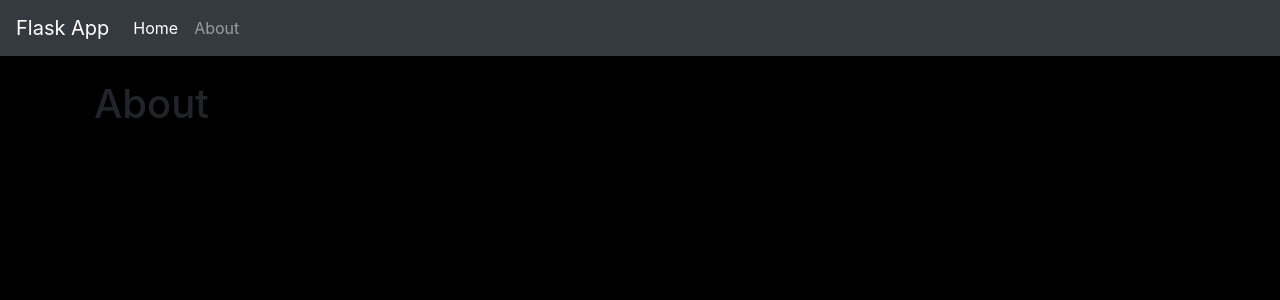
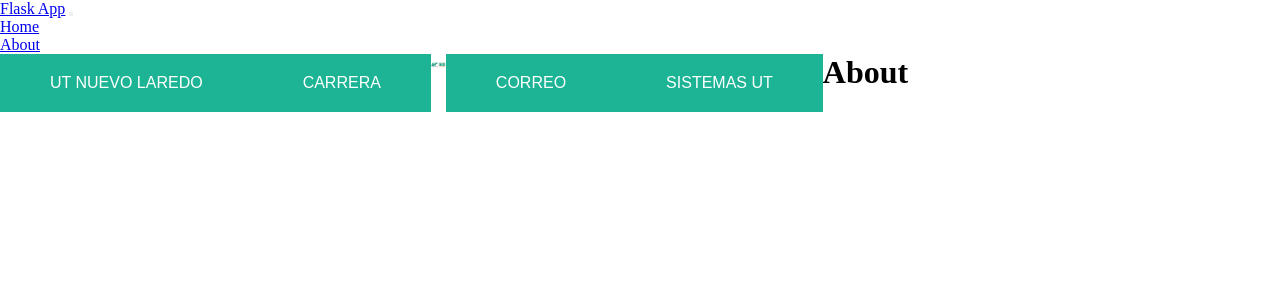
Before and after one commit to JonnyJaccob/PaginPYJS, a Flask app: page /about in a window 1280 px wide. Shown: the top 300 px of the page. Run offline with Flask 2, Linux system fonts and the light colour scheme; some libraries are stand-ins or nearby versions.

Commit message:
Correcciones

```diff
--- a/Baul/templates/layout.html
+++ b/Baul/templates/layout.html
@@ -1,12 +1,62 @@
 <!DOCTYPE html>
-<html lang="en">
+<html>
   <head>
-    <meta charset="UTF-8">
-    <title>Flask Web App</title>
-    <!-- BOOTSTRAP 4 CDN -->
-    <link rel="stylesheet" href="https://stackpath.bootstrapcdn.com/bootstrap/4.2.1/css/bootstrap.min.css" integrity="sha384-GJzZqFGwb1QTTN6wy59ffF1BuGJpLSa9DkKMp0DgiMDm4iYMj70gZWKYbI706tWS" crossorigin="anonymous">
-    <!-- CUSTOM CSS -->
-    <link rel="stylesheet" href="{{ url_for('static', filename='css/main.css') }}">
+    <title>UT</title>
+
+    <style type="text/css">
+		/*Formato*/
+        * {
+            margin:0px;
+            padding:0px;
+        }
+        /*Posicion*/
+        #header {
+            margin:0px;
+            width:1000px;
+            font-family:Arial, Helvetica, sans-serif;
+        }
+        /*Relleno general del div*/
+        ul, ol {
+            list-style:none;
+        }
+        /*Forma menu*/
+        .nav > li {
+            float:left;
+        }
+        /*Orden del menu*/
+        .nav li a {
+            background-color:#1cb494;
+            color:#fff;
+            text-decoration:none;
+            padding:20px 50px 20px;
+            display:block;
+            float:left;
+        }
+        /*Al pasar el mouse*/
+        .nav li a:hover {
+            background-color:#105e4d;
+        }
+        /*Formato de submenus1*/
+        .nav li ul {
+            display:none;
+            position:absolute;
+            min-width:140px;
+        }
+        /*Al pasar el mouse aparecen los submenus1*/
+        .nav li:hover > ul {
+            display:block;
+        }
+        /*Posicion de los submenus2 a lado*/
+        .nav li ul li {
+            position:relative;
+        }
+        /*Especifica la posicion del submenu2*/
+        .nav li ul li ul {
+            right:-140px;
+            top:0px;
+        }
+
+    </style>
   </head>
   <body>
 
@@ -27,13 +77,71 @@
       </div>
     </nav>
 
+    <div id="header">
+        <ul class="nav">
+            <li><a href="">UT NUEVO LAREDO</a>
+                <ul>
+                    <li><a href="">Mensaje de bienvenida</a></li>
+                    <li><a href="">Historia</a></li>
+                    <li><a href="">Mision/vision</a></li>
+                    <li><a href="">Política/Objetivos de Calidad</a></li>
+                    <li><a href="">Modelo Educativo</a></li>
+                    <li><a href="">Directorio</a></li>
+                    <li><a href="">Consejo Directivo </a></li>
+                    <li><a href="">Infraestructura</a></li>
+                    <li><a href="">Normatividad</a></li>
+                    <li><a href="">Carreras Acreditádas</a></li>
+                </ul>
+            </li>
+            <li><a href="">CARRERA</a>
+                <ul>
+                    <li><a href="">TECNICO SUPERIOR UNIVRSITARIO</a>
+                        <ul>
+                            <li><a href="">Desarrollo de Negocios Área Mercadotecnia</a></li>
+                            <li><a href="">Logística Área Cadena de Suministros BIS</a></li>
+                            <li><a href="">Logística Área Cadena de Suministros</a></li>
+                            <li><a href="">Logística Área Transporte Terrestre</a></li>
+                            <li><a href="">Operaciones Comerciales Internacionales Área CADA</a></li>
+                            <li><a href="">Mecatrónica Área Automatización BIS</a></li>
+                            <li><a href="">Mecatrónica Área Automatización</a></li>
+                            <li><a href="">Mantenimiento Área Instalaciones</a></li>
+                            <li><a href="">Mantenimiento Área Maquinaria Pesada</a></li>
+                            <li><a href="">Energías Renovables Área Energía Solar</a></li>
+                        </ul>
+                    </li>
+                    <li><a href="">INGENIERIA Y LICENCIATURAS</a>
+                        <ul>
+                            <li><a href="">Licenciatura en Innovación de Negocios y Mercadotecnia</a></li>
+                            <li><a href="">Ingeniería en Logística Internacional</a></li>
+                            <li><a href="">Licenciatura en Diseño y Gestión de Redes Logísticas</a></li>
+                            <li><a href="">Ingeniería en Mecatrónica</a></li>
+                            <li><a href="">Ingeniería en Mantenimiento Industrial</a></li>
+                            <li><a href="">Ingeniería en Energías Renovables</a></li>
+                        </ul>
+                    </li>
+                </ul>
+            </li>
+            <li><img src="..\source\Utbis2018.jpg" alt="UT IMAGE" width="15px"></li>
+            <li><a href="">CORREO</a></li>
+            <li><a href="">SISTEMAS UT</a>
+                <ul>
+                    <li><a href="">SAE</a></li>
+                    <li><a href="">SAIIUT</a></li>
+                    <li><a href="">Classrom</a></li>
+                    <li><a href="">Clases Virtuales</a></li>
+                    <li><a href="">Buzón de Quejas, Sugerencias y Necesidades</a></li>
+                    <li><a href="">Sistema Evaluación de Servicios</a></li>
+                    <li><a href="">SGC</a></li>
+                    <li><a href="">Información Financiera</a></li>
+                </ul>
+            </li>
+        </ul>
+    </div>
 
     <div class="container p-4">
       {% block content %}
       {% endblock%}
     </div>
 
-    <!-- SCRIPTS -->
-    <script src="{{url_for('static', filename='js/main.js')}}"></script>
-  </body>
+
 </html>
```
Also changed, not shown: Baul/templates/home.html (+6 -4 lines), Baul/source/Utbis2018.jpg (added), Baul/source/utmain1.png (added), Baul/source/utmain2.png (added), README.md.
